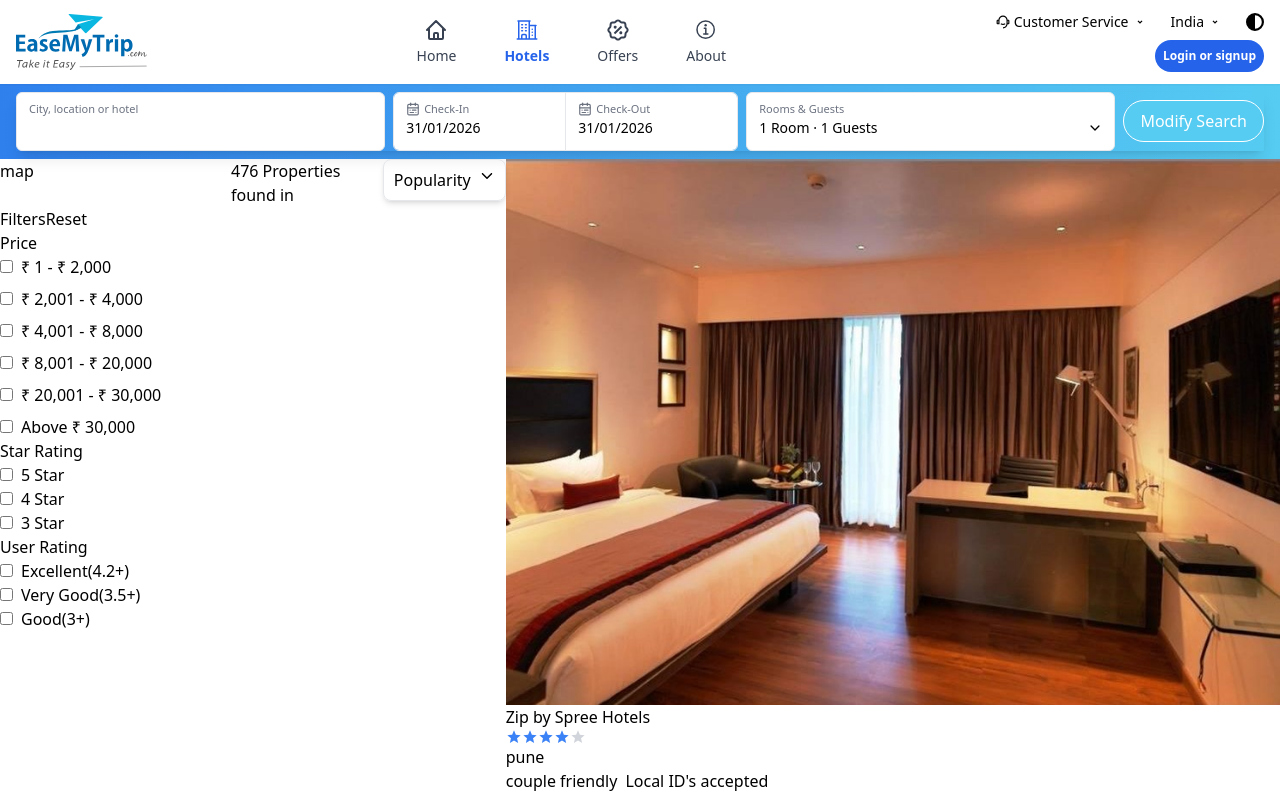
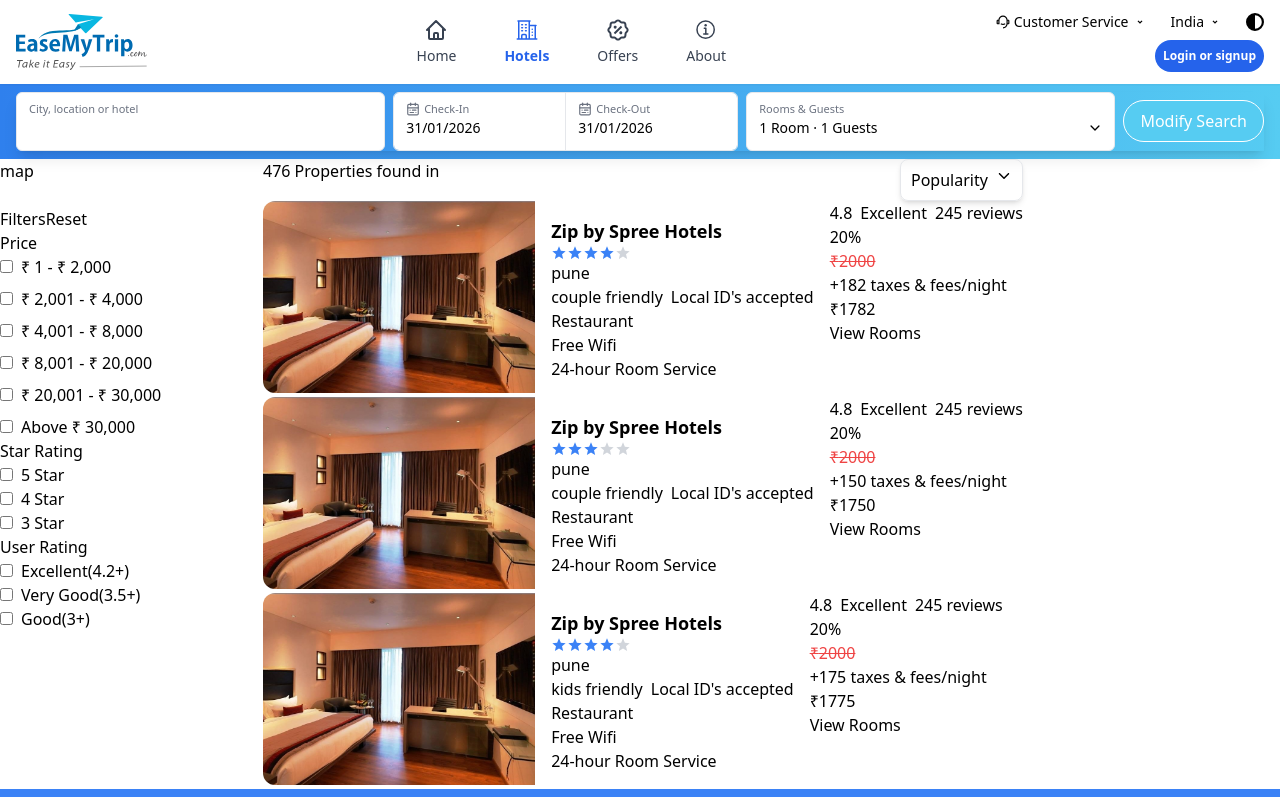
Before and after one commit to Madhumathiravi/Hotel-Booking-MERN, a React (Vite) app: page /hotels in a window 1280 px wide. Shown: the top 797 px of the page. Built offline with nearby package versions, Linux system fonts and the light colour scheme.

Commit message:
hotel card changes

```diff
--- a/src/pages/Hotels/Hotelcard.jsx
+++ b/src/pages/Hotels/Hotelcard.jsx
@@ -59,7 +59,7 @@
   return { label: "Average", color: "bg-gray-400" };
 };
   return (
-   <div className="max-w-7xl m-auto flex flex-row justify-between">
+   <div className="max-w-7xl m-auto flex flex-row gap-8">
     <div>
       <div>
         map
@@ -146,9 +146,9 @@
     </div>
     {/*Hotel card*/}
     <div>
-      <div className="flex flex-row justify-between item-center w-full">
-
-         <div >476 Properties found in {city}</div>
+      <div className="flex flex-col justify-between item-center w-full">
+       <div className="flex justify-between ">
+        <div >476 Properties found in {city}</div>
          <div  className="relative">
           <div className="border border-1 p-2 rounded-lg shadow-md px-[10px] py-[8px] cursor-pointer flex flex-row item-center gap-2">
             <span
@@ -161,7 +161,7 @@
           />
           </div>
           {showdropdown && (
-            <div className="border border-1 p-2 rounded-lg shadow-md">
+            <div className="border border-1 p-2 rounded-lg shadow-md absolute bordered bg-white shadow-md">
            <ul className="text-sm">
             <li className="p-2">
                <input type="radio" name="sort" id="popularity"
@@ -197,21 +197,21 @@
          </div>
           )}
        </div>
-      <div className="flex flex-col
-      ">
+       </div>
 
-
+      <div className="flex flex-col">
         {hotelsData.map((hotel, index) => {
-
-
-  const reviewInfo = getReviewInfo(hotel.review);
+         const reviewInfo = getReviewInfo(hotel.review);
 
   return (
-    <div key={index}>
-      <img src={hotel.img} alt={hotel.name} className="w-35" />
+    <div key={index} className="flex flex-row">
+     <div>
+       <img src={hotel.img} alt={hotel.name} className="w-full h-48 rounded-l-xl" />
+     </div>
 
-      <div>
-        <h3>{hotel.name}</h3>
+    <div className="p-4">
+      <div >
+        <h3 className="text-lg font-semibold ">{hotel.name}</h3>
 
         {/* Stars */}
         <div className="flex">
@@ -238,7 +238,8 @@
           <li key={i}>{item}</li>
         ))}
       </ul>
-
+    </div>
+    <div>
       {/* Review */}
       <div className="flex gap-2 items-center">
         <div>{hotel.review}</div>
@@ -255,6 +256,8 @@
           <div>₹{(hotel.price - (hotel.price * hotel.discount) / 100) + hotel.tax}</div>
         </div>
         <button>View Rooms</button>
+    </div>
+
         </div>
     );
   })}
```
